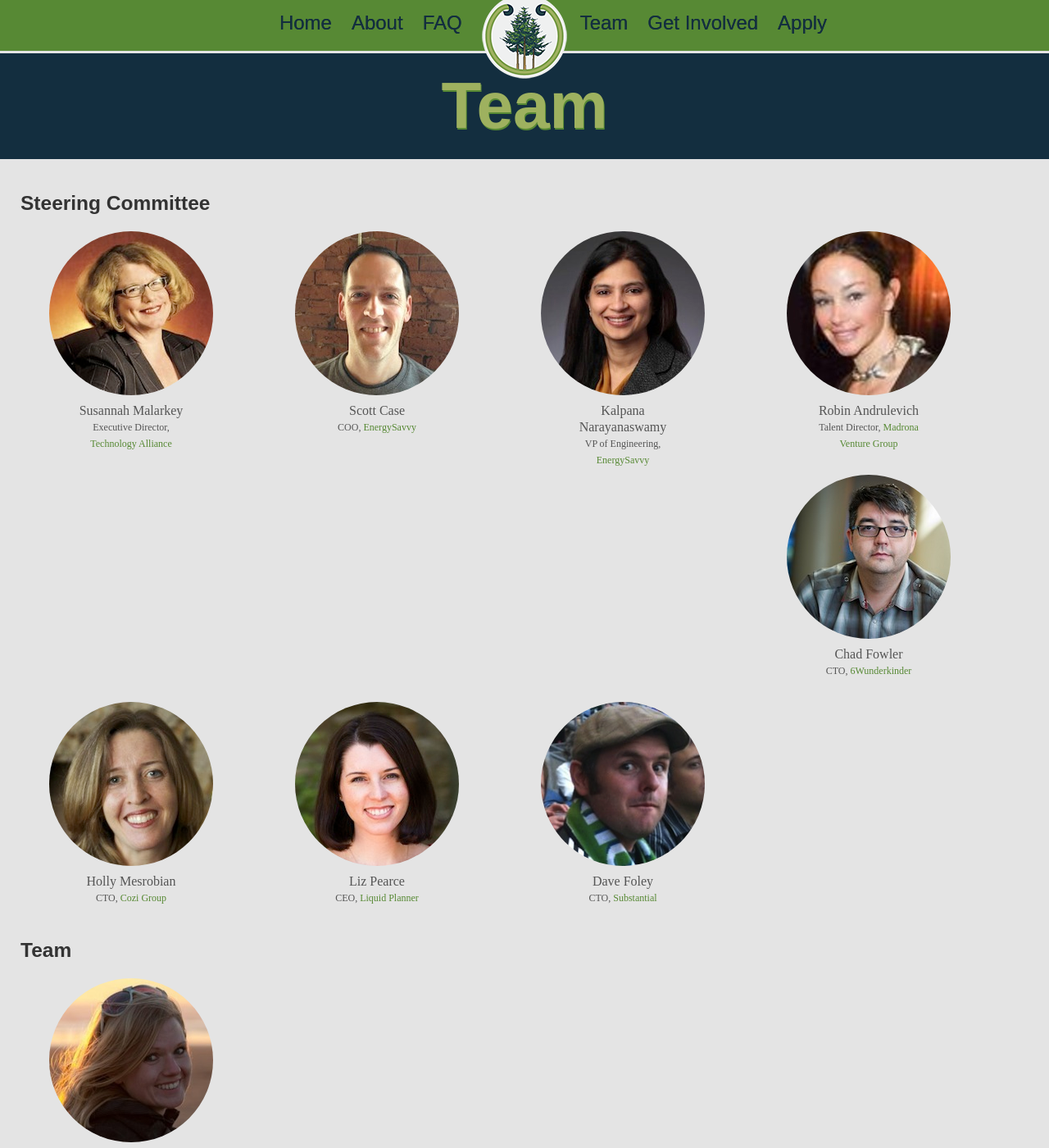
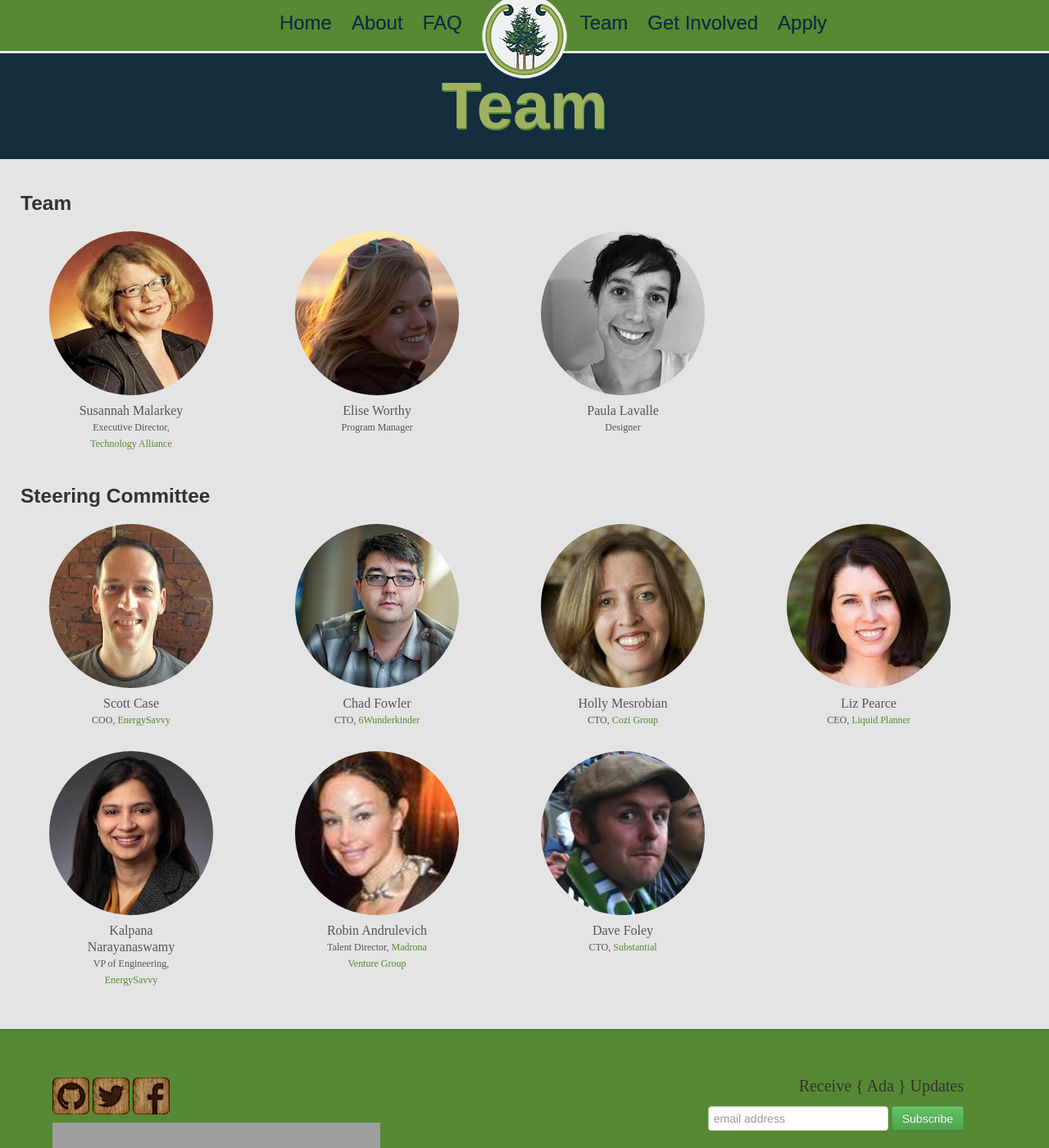
Before and after one commit to Ada-Developers-Academy/adadevelopersacademy.org, a Jekyll site: the page built from team/index.html, in a window 1280 px wide and 1400 px high. Shown: the whole window at 82% size. Built offline with Jekyll 4.4.1, drawn with Linux system fonts in a browser that asks for light colours; nearby versions of some CDN libraries; some of the changed text lies outside the part shown; grey boxes are pictures that could not be loaded.

Commit message:
Updates to team page.

```diff
--- a/team/index.html
+++ b/team/index.html
@@ -20,23 +20,26 @@
         </li>
         <li class='span3'>
           <div class="thumbnail">
-            <img class='img-circle' src="/images/headshots/scott.jpg" />
-            <div class="caption inner">Scott Case</div>
-            <div class="caption inner sub">COO, <a href="http://energysavvy.com/">EnergySavvy</a></div>
+            <img class='img-circle' src="/images/headshots/elise.jpg" />
+            <div class="caption inner">Elise Worthy</div>
+            <div class="caption inner sub">Program Manager</div>
           </div>
         </li>
         <li class='span3'>
           <div class="thumbnail">
-            <img class='img-circle' src="/images/headshots/kalpana.jpg" />
-            <div class="caption inner">Kalpana Narayanaswamy</div>
-            <div class="caption inner sub">VP of Engineering, <a href="http://energysavvy.com/">EnergySavvy</a></div>
+            <img class='img-circle' src="/images/headshots/paula.png" />
+            <div class="caption inner">Paula Lavalle</div>
+            <div class="caption inner sub">Designer</div>
           </div>
         </li>
+      </ul>
+      <h3>Steering Committee</h3>
+      <ul class='thumbnails'>
         <li class='span3'>
           <div class="thumbnail">
-            <img class='img-circle' src="/images/headshots/robin.jpg" />
-            <div class="caption inner">Robin Andrulevich</div>
-            <div class="caption inner sub">Talent Director, <a href="http://www.madrona.com/">Madrona Venture Group</a></div>
+            <img class='img-circle' src="/images/headshots/scott.jpg" />
+            <div class="caption inner">Scott Case</div>
+            <div class="caption inner sub">COO, <a href="http://energysavvy.com/">EnergySavvy</a></div>
           </div>
         </li>
         <li class='span3'>
@@ -60,6 +63,20 @@
             <div class="caption inner sub">CEO, <a href="http://www.liquidplanner.com/">Liquid Planner</a></div>
           </div>
         </li>
+         <li class='span3'>
+            <div class="thumbnail">
+              <img class='img-circle' src="/images/headshots/kalpana.jpg" />
+              <div class="caption inner">Kalpana Narayanaswamy</div>
+              <div class="caption inner sub">VP of Engineering, <a href="http://energysavvy.com/">EnergySavvy</a></div>
+            </div>
+          </li>
+          <li class='span3'>
+            <div class="thumbnail">
+              <img class='img-circle' src="/images/headshots/robin.jpg" />
+              <div class="caption inner">Robin Andrulevich</div>
+              <div class="caption inner sub">Talent Director, <a href="http://www.madrona.com/">Madrona Venture Group</a></div>
+            </div>
+          </li>
         <li class='span3'>
           <div class="thumbnail">
             <img class='img-circle' src="/images/headshots/dave.png" />
@@ -68,16 +85,6 @@
           </div>
         </li>
       </ul>
-      <h3>Team</h3>
-      <ul class='thumbnails'>
-        <li class='span3'>
-          <div class="thumbnail">
-            <img class='img-circle' src="/images/headshots/elise.jpg" />
-            <div class="caption inner">Elise Worthy</div>
-            <div class="caption inner sub">Program Manager</div>
-          </div>
-        </li>
-      </ul>
    </div>
   </div>
 </div>
```
Also changed, not shown: other parts of team/index.html (+2 -2 lines), images/headshots/paula.png (added).
